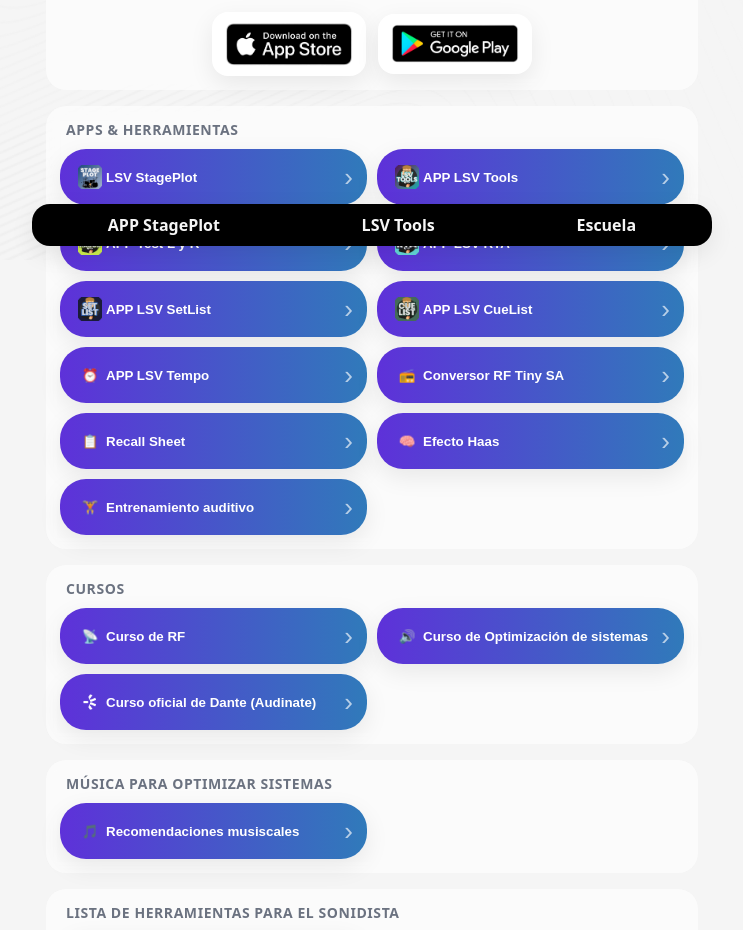
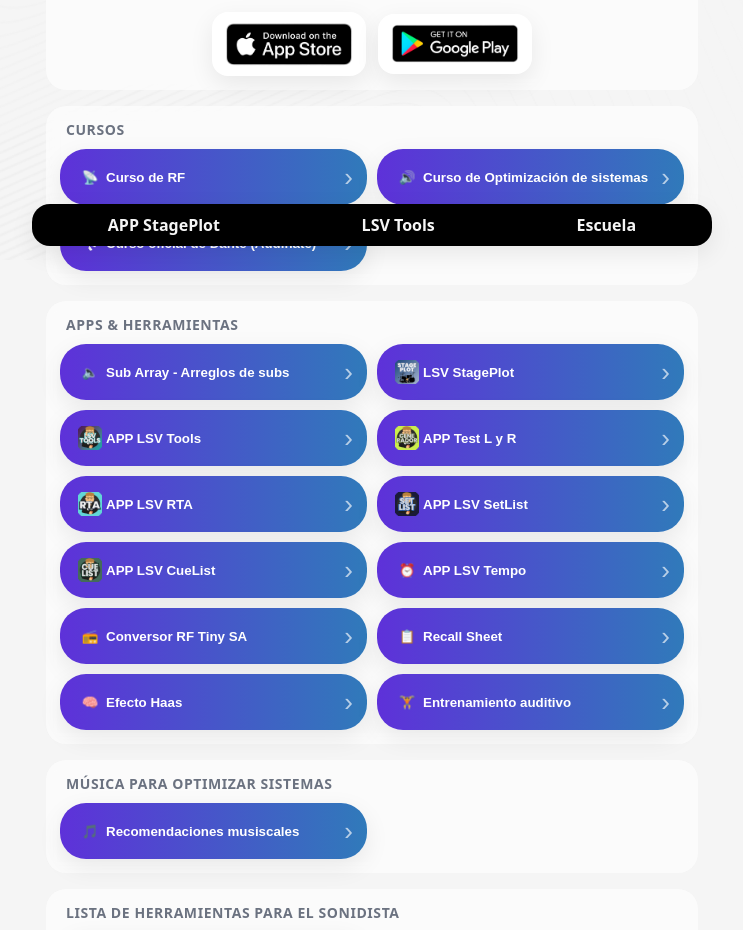
Before and after one commit to LeonLSV/lsv, a React (Create React App) app: page / in a window 1280 px wide. Shown: the part 540-1470 px from the top of the page, without its empty margins (268-1011 px from the left). Built offline with nearby package versions, Linux system fonts and the light colour scheme.

Commit message:
sub array

```diff
--- a/src/App.js
+++ b/src/App.js
@@ -29,15 +29,41 @@
 
 // --- DATA: centralizamos todo acá para no repetir markup ---
 const storeLinks = {
-  apple: "https://apps.apple.com/co/app/lsvtools/id1581526543?l=en",
+  apple: "https://apps.apple.com/co/app/lsv-tools-3/id6744276712",
   google:
     "https://play.google.com/store/apps/details?id=com.leonsonidovirtual.lsvtools&hl=es_CO&gl=US",
 };
 
 const sections = [
   {
+    title: "Cursos",
+    items: [
+      {
+        label: "Curso de RF",
+        hrefWeb: "https://leonsonidovirtualpro.com/cursos/cursoderadiofrecuencia.html",
+        icon: "📡",
+      },
+      {
+        label: "Curso de Optimización de sistemas",
+        hrefWeb: "https://leonsonidovirtualpro.com/cursos/optimizaciondesistemas.html",
+        icon: "🔊",
+      },
+      {
+        label: "Curso oficial de Dante (Audinate)",
+        hrefWeb: "https://leonsonidovirtualpro.com/certificaciondante.html",
+        icon: "",
+        iconSrc: dante,
+      }
+    ],
+  },
+  {
     title: "Apps & Herramientas",
     items: [
+      {
+        label: "Sub Array - Arreglos de subs",
+        hrefWeb: "https://leonsonidovirtualpro.com/software/prediccionlsv.html",
+        icon: "🔈",
+      },
       {
         label: "LSV StagePlot",
         hrefWeb: "https://leonsonidovirtualpro.com/lsvstageplot.html",
@@ -99,27 +125,6 @@
         hrefWeb: "https://ridertecnico-lsv.com/feedbacks",
         icon: "🏋️",
       },
-    ],
-  },
-  {
-    title: "Cursos",
-    items: [
-      {
-        label: "Curso de RF",
-        hrefWeb: "https://leonsonidovirtualpro.com/cursos/cursoderadiofrecuencia.html",
-        icon: "📡",
-      },
-      {
-        label: "Curso de Optimización de sistemas",
-        hrefWeb: "https://leonsonidovirtualpro.com/cursos/optimizaciondesistemas.html",
-        icon: "🔊",
-      },
-      {
-        label: "Curso oficial de Dante (Audinate)",
-        hrefWeb: "https://leonsonidovirtualpro.com/certificaciondante.html",
-        icon: "",
-        iconSrc: dante,
-      }
     ],
   },
   {
```
